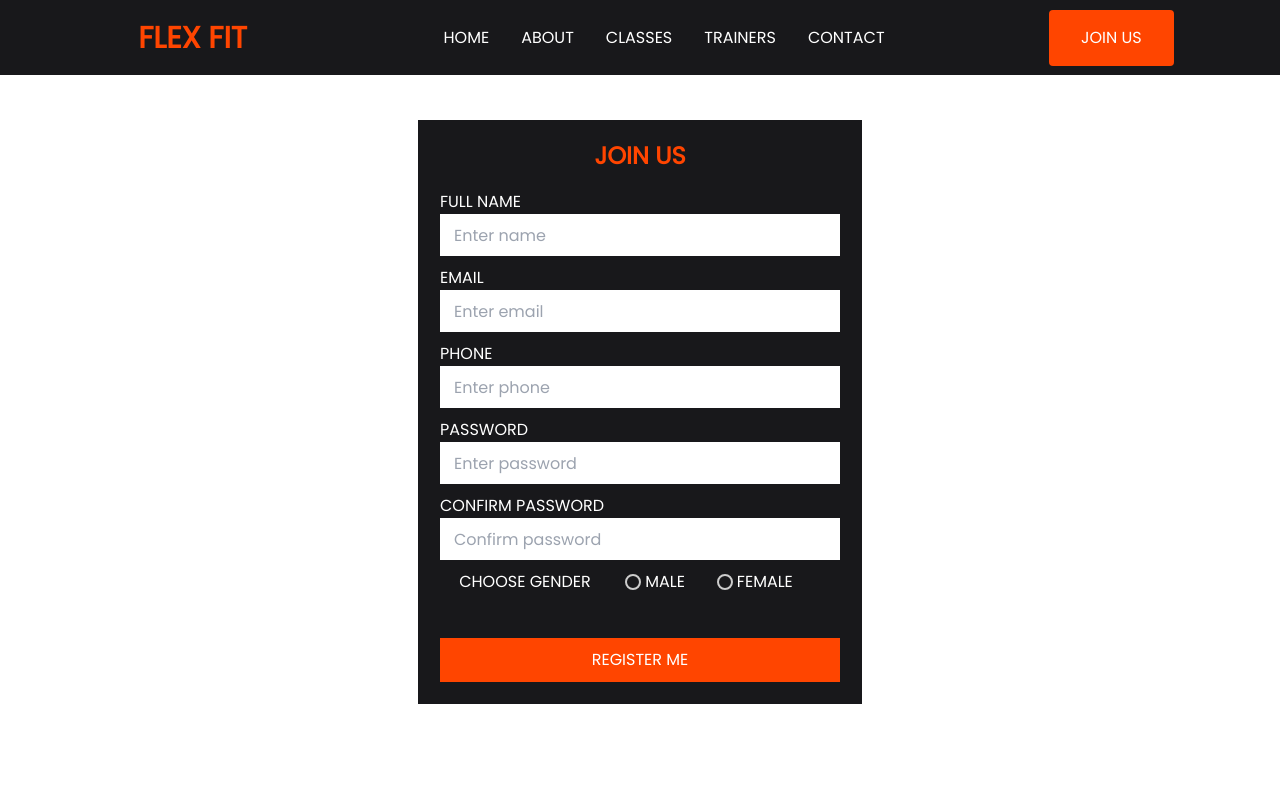
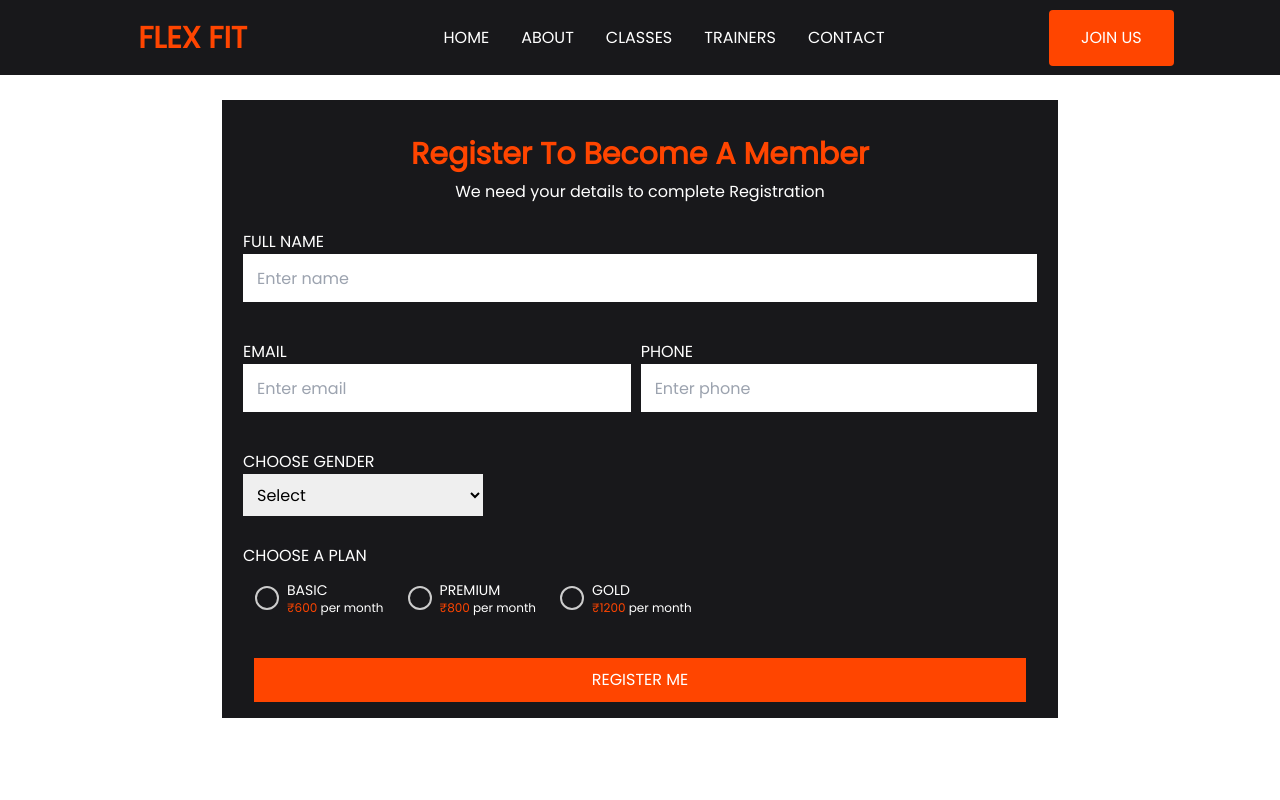
Before and after one commit to SonuMunda/FlexFit, a React (Vite) app: page /register in a window 1280 px wide. Shown: the top 800 px of the page. Built offline with nearby package versions, Linux system fonts and the light colour scheme.

Commit message:
Registration page Redesigned

```diff
--- a/src/pages/Register/Register.css
+++ b/src/pages/Register/Register.css
@@ -1,46 +1,69 @@
-.registration-form-section .registration-form-container {
+.registration-form-section .container {
+  display: flex;
+  justify-content: center;
+  margin: 100px 0;
+}
 
+.registration-form-section .container .form-side-image {
+  height: 100%;
+  position: relative;
+}
+
+.registration-form-section .container .form-side-image img {
+  position: relative;
+  width: 100%;
+}
+
+.registration-form-section .container .registration-form-container {
+  position: relative;
   background-color: rgb(24 24 27);
-  margin: 120px 10px;
-  padding: 12px;
 }
 
 #register-form {
-  width: 420px;
+  width: 100%;
+  padding: 1rem;
 }
 
 #register-form .form-group {
-  margin: 10px;
+  padding-bottom: 18px;
+  position: relative;
+  margin: 10px 5px;
 }
 
 #register-form .form-group label {
   color: white;
   text-transform: uppercase;
-
 }
 
 #register-form .form-group .form-input {
-  height: 42px;
+  height: 48px;
   width: 100%;
   padding: 14px;
   border: none;
   outline: none;
 }
 
-.gender-selector input[type="radio"] {
+#gender-control {
+  height: 42px;
+  width: 240px;
+  border: none;
+  outline: none;
+  padding: 0 10px;
+}
+
+.plan-input {
   appearance: none;
-  width: 16px;
-  height: 16px;
-  margin: 0 4px;
+  width: 24px;
+  height: 24px;
   border-radius: 50%;
   border: 2px solid #ccc;
 }
-.gender-selector input[type="radio"]:checked {
+.plan-input:checked {
   background-color: orangered;
   border-color: orangered;
 }
 
-#register-form .form-group #register-btn {
+#register-form .form-btn #register-btn {
   background-color: orangered;
   color: white;
   padding: 10px;
@@ -49,14 +72,27 @@
   cursor: pointer;
 }
 
-.error-message{
-    color: rgb(255, 0, 0);
-    font-size: 12px;
-    position: relative;
+.plan-details p span {
+  color: orangered;
 }
 
-@media screen and (max-width: 480px) {
-  #register-form {
-    width: 95%;
+.error-message {
+  color: rgb(255, 0, 0);
+  font-size: 12px;
+  position: absolute;
+  left: 0;
+  bottom: 0;
+}
+
+@media screen and (max-width: 1280px) {
+  .form-side-image {
+    display: none;
   }
 }
+
+@media screen and (max-width: 574px) {
+  .reg-form-row,
+  .plan-selector {
+    flex-direction: column;
+  }
+}
--- a/src/pages/Register/Register.jsx
+++ b/src/pages/Register/Register.jsx
@@ -1,4 +1,5 @@
 import { useState } from "react";
+import form_bg from "/images/reg-form-bg.jpg";
 import "./Register.css";
 
 const Register = () => {
@@ -6,18 +7,16 @@ const Register = () => {
     name: "",
     email: "",
     phone: "",
-    password: "",
-    cpassword: "",
     gender: "",
+    plan: "",
   });
 
   const [errorMessage, setErrorMessage] = useState({
     nameError: "",
     emailError: "",
     phoneError: "",
-    passwordError: "",
-    cpasswordError: "",
     genderError: "",
+    planError: "",
   });
 
   // Handle Change / handle Input  Function
@@ -32,7 +31,7 @@ const Register = () => {
 
   const handleSubmit = (event) => {
     event.preventDefault();
-    const { name, email, phone, password, cpassword, gender } = userData;
+    const { name, email, phone, gender, plan } = userData;
 
     let hasError = false;
 
@@ -102,40 +101,6 @@ const Register = () => {
       }));
     }
 
-    // Password validation
-    if (password.trim() === "") {
-      setErrorMessage((prevErrorMessage) => ({
-        ...prevErrorMessage,
-        passwordError: "Password is required",
-      }));
-      hasError = true;
-    } else {
-      setErrorMessage((prevErrorMessage) => ({
-        ...prevErrorMessage,
-        passwordError: "",
-      }));
-    }
-
-    // Confirm password validation
-    if (cpassword.trim() === "") {
-      setErrorMessage((prevErrorMessage) => ({
-        ...prevErrorMessage,
-        cpasswordError: "Confirm password is required",
-      }));
-      hasError = true;
-    } else if (cpassword !== password) {
-      setErrorMessage((prevErrorMessage) => ({
-        ...prevErrorMessage,
-        cpasswordError: "Passwords do not match",
-      }));
-      hasError = true;
-    } else {
-      setErrorMessage((prevErrorMessage) => ({
-        ...prevErrorMessage,
-        cpasswordError: "",
-      }));
-    }
-
     // Gender validation
     if (gender === "") {
       setErrorMessage((prevErrorMessage) => ({
@@ -150,15 +115,28 @@ const Register = () => {
       }));
     }
 
+    // Gender validation
+    if (plan === "") {
+      setErrorMessage((prevErrorMessage) => ({
+        ...prevErrorMessage,
+        planError: "Choose a plan",
+      }));
+      hasError = true;
+    } else {
+      setErrorMessage((prevErrorMessage) => ({
+        ...prevErrorMessage,
+        planError: "",
+      }));
+    }
+
     if (!hasError) {
       console.log(userData);
       setUserData({
         name: "",
         email: "",
         phone: "",
-        password: "",
-        cpassword: "",
         gender: "",
+        plan: "",
       });
     }
   };
@@ -166,9 +144,20 @@ const Register = () => {
   return (
     <div className="register-form-wrapper">
       <section className="registration-form-section center">
-        <div className="registration-form-container center flex-col">
-          <div className="form-title" style={{ color: "orangered" }}>
-            <h4 className="text-2xl uppercase p-2 font-bold">Join Us</h4>
+        <div className="container">
+          <div className="form-side-image">
+            <img src={form_bg} alt="" />
+          </div>
+          <div className="registration-form-container">
+            <div className="form-title mt-5" style={{ color: "orangered" }}>
+              <h4 className="text-3xl font-bold text-center pt-4">
+                Register To Become A Member
+              </h4>
+            </div>
+            <div className="form-text mt-2">
+              <p className="text-white text-center">
+                We need your details to complete Registration
+              </p>
             </div>
             <form action="" onSubmit={handleSubmit} id="register-form">
               <div className="form-group">
@@ -182,8 +171,9 @@ const Register = () => {
                   onChange={handleChange}
                   value={userData.name}
                 />
-              <span className="error-message">{errorMessage.nameError}</span>
+                <span className="error-message"> {errorMessage.nameError}</span>
               </div>
+              <div className="reg-form-row flex">
                 <div className="form-group">
                   <label htmlFor="email">Email</label>
                   <input
@@ -195,7 +185,9 @@ const Register = () => {
                     onChange={handleChange}
                     value={userData.email}
                   />
-              <span className="error-message">{errorMessage.emailError}</span>
+                  <span className="error-message">
+                    {errorMessage.emailError}
+                  </span>
                 </div>
                 <div className="form-group">
                   <label htmlFor="phone">Phone</label>
@@ -208,73 +200,94 @@ const Register = () => {
                     onChange={handleChange}
                     value={userData.phone}
                   />
-              <span className="error-message">{errorMessage.phoneError}</span>
-            </div>
-            <div className="form-group">
-              <label htmlFor="password">Password</label>
-              <input
-                type="password"
-                name="password"
-                id="password"
-                className="form-input"
-                placeholder="Enter password"
-                onChange={handleChange}
-                value={userData.password}
-              />
                   <span className="error-message">
-                {errorMessage.passwordError}
+                    {errorMessage.phoneError}
                   </span>
                 </div>
-            <div className="form-group">
-              <label htmlFor="cpassword">Confirm Password</label>
-              <input
-                type="password"
-                name="cpassword"
-                id="cpassword"
-                className="form-input"
-                placeholder="Confirm password"
+              </div>
+              <div className="form-group flex flex-col">
+                <label>Choose Gender</label>
+                <select
+                  name="gender"
+                  id="gender-control"
+                  value={userData.gender}
                   onChange={handleChange}
-                value={userData.cpassword}
-              />
+                >
+                  <option value="">Select</option>
+                  <option value={"Male"}>Male</option>
+                  <option value={"Female"}>Female</option>
+                </select>
                 <span className="error-message">
-                {errorMessage.cpasswordError}
+                  {errorMessage.genderError}
                 </span>
               </div>
-            <div className="form-group around flex-wrap px-1">
-              <label>Choose Gender</label>
-              <div className="gender-selector center">
-                <div className="center">
+
+              <div className="form-group">
+                <label htmlFor="plan-selector">Choose a plan</label>
+                <div className="plan-selector flex">
+                  <div className="flex items-center p-2 m-1">
                     <input
                       type="radio"
-                    name="gender"
-                    id="male-selector"
+                      name="plan"
+                      id="plan-1"
                       onChange={handleChange}
-                    checked={userData.gender === "male"}
-                    value="male"
+                      value={"Basic"}
+                      className="plan-input"
                     />
-                  <label htmlFor="male-selector">Male</label>
+                    <div className="plan-details ms-2">
+                      <h6 className="text-bold text-sm text-white uppercase">
+                        Basic
+                      </h6>
+                      <p className="text-xs text-white">
+                        <span>&#8377;600</span> per month
+                      </p>
                     </div>
-
-                <div className="px-4 mx-3 center">
+                  </div>
+                  <div className="flex items-center p-2 m-1">
                     <input
                       type="radio"
-                    name="gender"
-                    id="female-selector"
+                      name="plan"
+                      id="plan-2"
                       onChange={handleChange}
-                    checked={userData.gender === "female"}
-                    value="female"
+                      value={"Premium"}
+                      className="plan-input"
                     />
-                  <label htmlFor="female-selector">Female</label>
+                    <div className="plan-details ms-2">
+                      <h6 className="text-bold text-sm text-white uppercase">
+                        Premium
+                      </h6>
+                      <p className="text-xs text-white">
+                        <span>&#8377;800</span> per month
+                      </p>
+                    </div>
+                  </div>
+                  <div className="flex items-center p-2 m-1">
+                    <input
+                      type="radio"
+                      name="plan"
+                      id="plan-3"
+                      onChange={handleChange}
+                      value={"Gold"}
+                      className="plan-input"
+                    />
+                    <div className="plan-details ms-2">
+                      <h6 className="text-bold text-sm text-white uppercase">
+                        Gold
+                      </h6>
+                      <p className="text-xs text-white">
+                        <span>&#8377;1200</span> per month
+                      </p>
                     </div>
                   </div>
                 </div>
-            <span className="error-message ms-3">
-              {errorMessage.genderError}
-            </span>
-            <div className="form-group">
+                <span className="error-message">{errorMessage.planError}</span>
+              </div>
+
+              <div className="form-btn mx-4 mt-3">
                 <input type="submit" id="register-btn" value="Register Me" />
               </div>
             </form>
+          </div>
         </div>
       </section>
     </div>
```
Also changed, not shown: public/images/reg-form-bg.jpg (added). Lines whose indentation alone changed are shown as unchanged.
